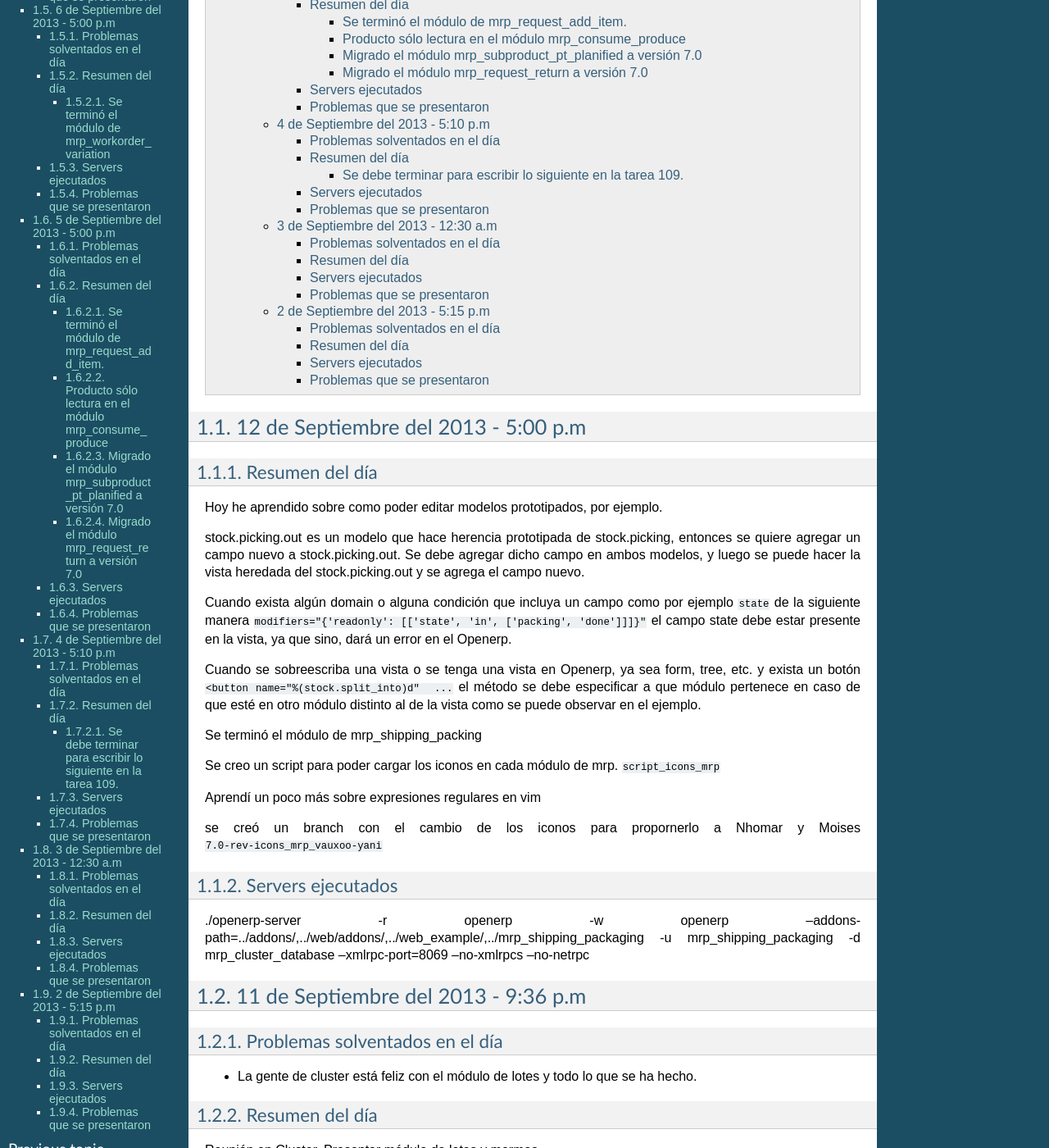
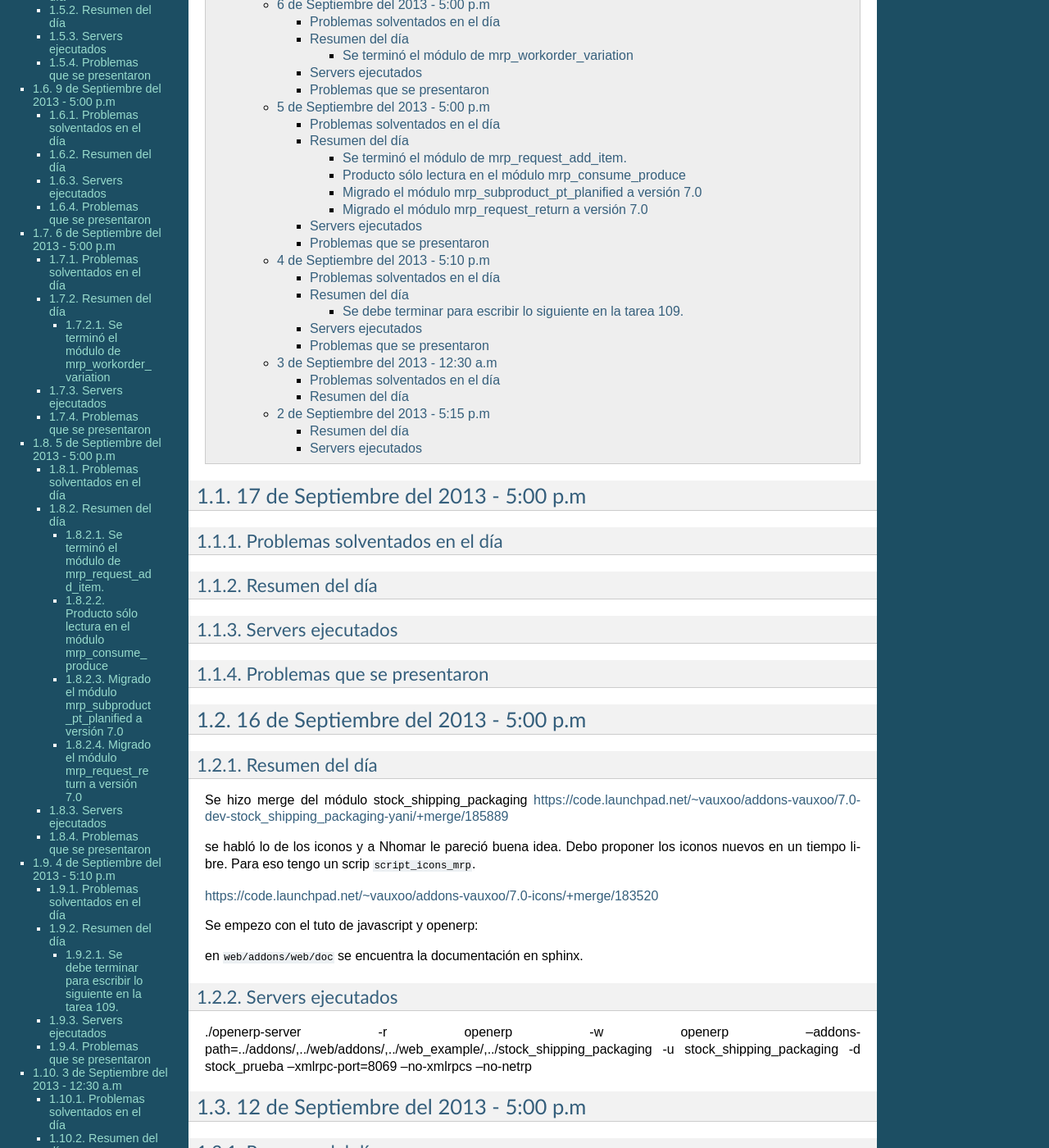
Before and after one commit to yaniaular/knowledge, a Sphinx documentation site: the page built from source/sep-2013.rst, in a window 1280 px wide and 1400 px high, scrolled down 710 px. Shown: the whole window at 82% size. Built offline with Sphinx 7.4.7, drawn with Linux system fonts in a browser that asks for light colours; formulas are drawn with MathJax 3; some of the changed text lies outside the part shown.

Commit message:
[ADD] Resumen 17 de Septiembre del 2013

```diff
--- a/source/sep-2013.rst
+++ b/source/sep-2013.rst
@@ -18,6 +18,52 @@ Septiembre 2013
 .. ~~~~~~~~~~~~~~~~~~~~~~~~~~~~
 .. Problemas que se presentaron
 .. ~~~~~~~~~~~~~~~~~~~~~~~~~~~~
+
+17 de Septiembre del 2013 - 5:00 p.m
+------------------------------------
+~~~~~~~~~~~~~~~~~~~~~~~~~~~~~~~
+Problemas solventados en el día
+~~~~~~~~~~~~~~~~~~~~~~~~~~~~~~~
+
+~~~~~~~~~~~~~~~
+Resumen del día
+~~~~~~~~~~~~~~~
+
+~~~~~~~~~~~~~~~~~~
+Servers ejecutados
+~~~~~~~~~~~~~~~~~~
+
+~~~~~~~~~~~~~~~~~~~~~~~~~~~~
+Problemas que se presentaron
+~~~~~~~~~~~~~~~~~~~~~~~~~~~~
+
+
+16 de Septiembre del 2013 - 5:00 p.m
+------------------------------------
+
+~~~~~~~~~~~~~~~
+Resumen del día
+~~~~~~~~~~~~~~~
+
+Se hizo merge del módulo stock_shipping_packaging
+https://code.launchpad.net/~vauxoo/addons-vauxoo/7.0-dev-stock_shipping_packaging-yani/+merge/185889
+
+se habló lo de los iconos y a Nhomar le pareció buena idea. Debo proponer los iconos nuevos en un
+tiempo libre. Para eso tengo un scrip ``script_icons_mrp``.
+
+https://code.launchpad.net/~vauxoo/addons-vauxoo/7.0-icons/+merge/183520
+
+Se empezo con el tuto de javascript y openerp:
+
+en ``web/addons/web/doc`` se encuentra la documentación en sphinx.
+
+~~~~~~~~~~~~~~~~~~
+Servers ejecutados
+~~~~~~~~~~~~~~~~~~
+
+./openerp-server -r openerp -w openerp
+--addons-path=../addons/,../web/addons/,../web_example/,../stock_shipping_packaging -u
+stock_shipping_packaging -d stock_prueba --xmlrpc-port=8069 --no-xmlrpcs --no-netrp
 
 12 de Septiembre del 2013 - 5:00 p.m
 ------------------------------------
@@ -63,6 +109,7 @@ mrp_cluster_database --xmlrpc-port=8069 --no-xmlrpcs --no-netrpc
 
 11 de Septiembre del 2013 - 9:36 p.m
 ------------------------------------
+
 ~~~~~~~~~~~~~~~~~~~~~~~~~~~~~~~
 Problemas solventados en el día
 ~~~~~~~~~~~~~~~~~~~~~~~~~~~~~~~
@@ -366,27 +413,8 @@ Se tiene una reunión el 3 de Septiembre 2013 (Jose Javier, Armando, German, Hum
 Rafael, Katherine y Yanina), se discuten varios procesos de MRP llegando a un acuerdo
 mutuo, reflejado en la instancia de cluster, proyecto Suplivac.
 
-~~~~~~~~~~~~~~~~~~
-Servers ejecutados
-~~~~~~~~~~~~~~~~~~
-
-Ninguno.
-
-~~~~~~~~~~~~~~~~~~~~~~~~~~~~
-Problemas que se presentaron
-~~~~~~~~~~~~~~~~~~~~~~~~~~~~
-
-Ninguno.
-
-
 2 de Septiembre del 2013 - 5:15 p.m
 -----------------------------------
-
-~~~~~~~~~~~~~~~~~~~~~~~~~~~~~~~
-Problemas solventados en el día
-~~~~~~~~~~~~~~~~~~~~~~~~~~~~~~~
-
-Ninguno
 
 ~~~~~~~~~~~~~~~
 Resumen del día
@@ -411,9 +439,3 @@ Servers ejecutados
 ./openerp-server -r openerp -w openerp
 --addons-path=../addons/,../web/addons/,../web_example/,../mrp_produce_new_products -u
 mrp_produce_new_products -d mrp_produce_new_product
-
-~~~~~~~~~~~~~~~~~~~~~~~~~~~~
-Problemas que se presentaron
-~~~~~~~~~~~~~~~~~~~~~~~~~~~~
-
-Ninguno por ahora
```
